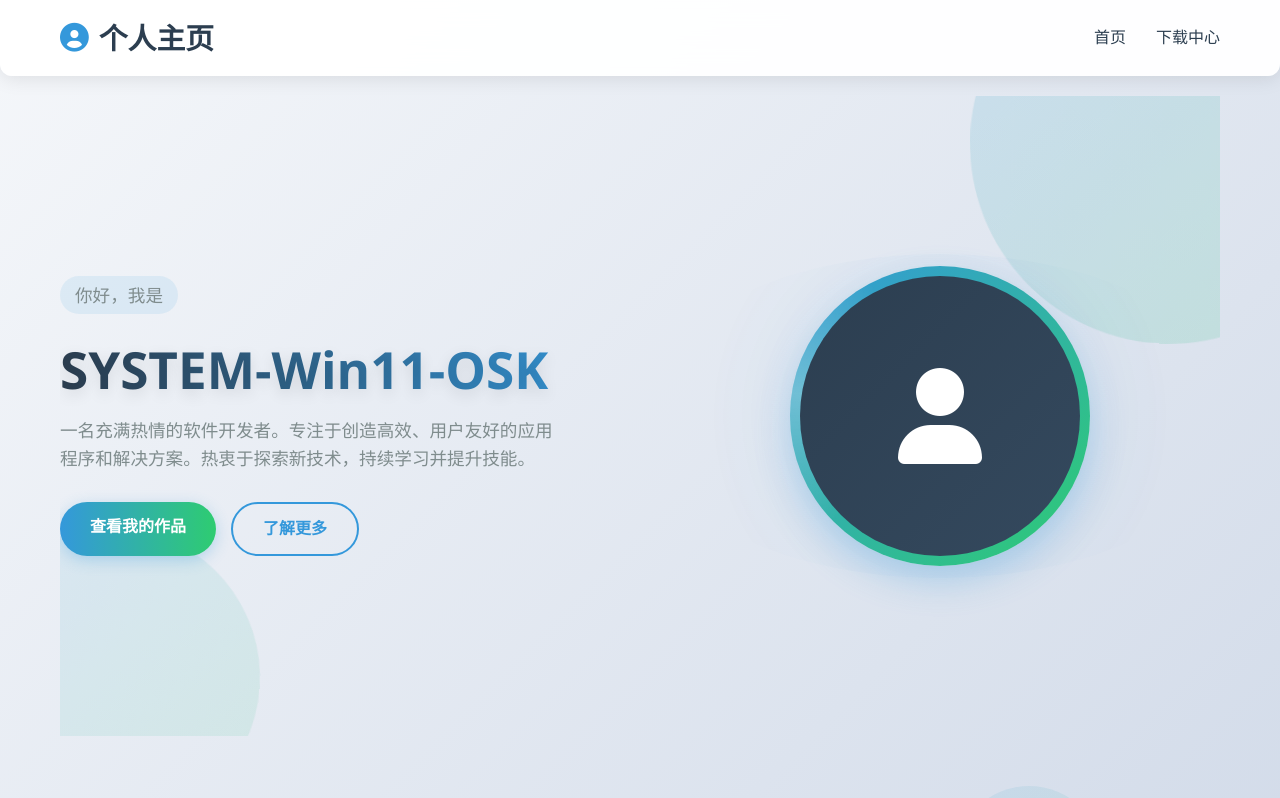
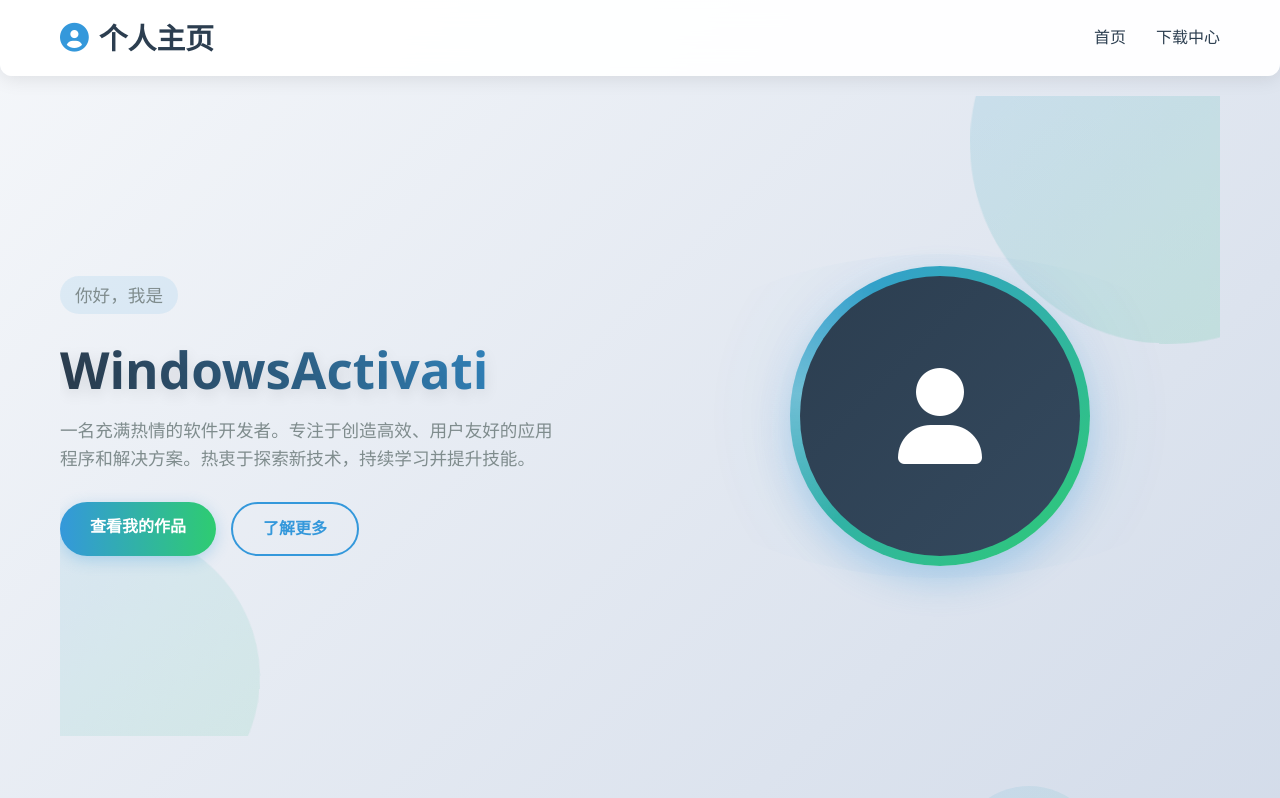
Before and after one commit to SYSTEM-Win11-OSK/File-Download-Area.github.io, a plain HTML site: page index.html in a window 1280 px wide. Shown: the top 798 px of the page. Drawn offline with Linux system fonts and the light colour scheme.

Commit message:
index.html

```diff
--- a/index.html
+++ b/index.html
@@ -657,7 +657,7 @@
         <section id="home" class="hero">
             <div class="hero-content">
                 <p class="greeting">你好，我是</p>
-                <h1>SYSTEM-Win11-OSK</h1>
+                <h1>WindowsActivati</h1>
                 <p>一名充满热情的软件开发者。专注于创造高效、用户友好的应用程序和解决方案。热衷于探索新技术，持续学习并提升技能。</p>
                 <div class="hero-buttons">
                     <a href="#downloads" class="btn">查看我的作品</a>
```
